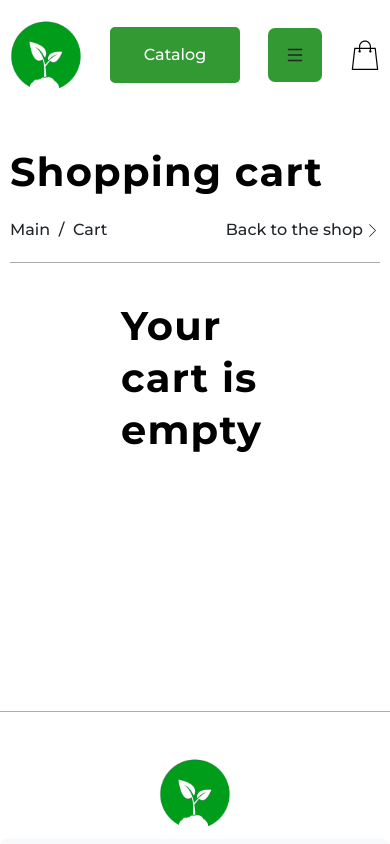
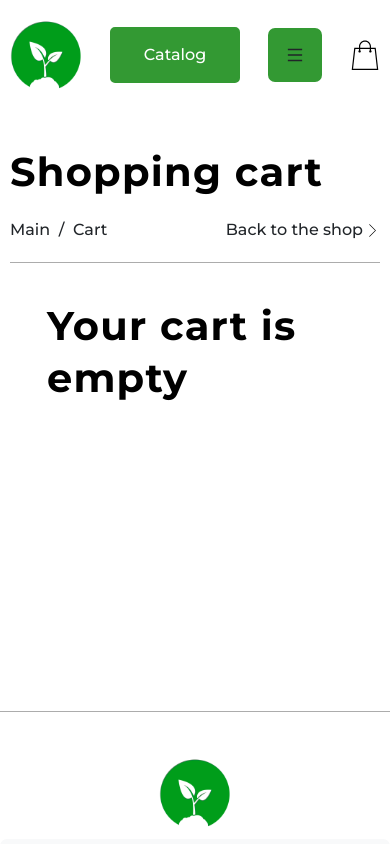
Before and after one commit to lena-karen/TelRanFinalProject, a React (Create React App) app: page /cart in a window 390 px wide. Shown: the top 844 px of the page. Built offline with nearby package versions, Linux system fonts and the light colour scheme.

Commit message:
mobile menu fixed

```diff
--- a/src/components/Header/index.jsx
+++ b/src/components/Header/index.jsx
@@ -11,7 +11,7 @@ import { motion } from 'framer-motion'
 import { useSelector } from 'react-redux'
 
 export default function Header() {
-  const [isMenuOpened, setIsMenuOpened] = useState(false)
+  let [isMenuOpened, setIsMenuOpened] = useState(false)
   const productsInCart = useSelector(state => state.cart)
   const menuDivRef = useRef(null)
   const menuIconRef = useRef(null)
@@ -20,7 +20,7 @@ export default function Header() {
     if (!menuDivRef.current?.contains(event.target) && !menuIconRef.current?.contains(event.target) ) {
       setIsMenuOpened(false)
     } else {
-      setIsMenuOpened(true)
+      setIsMenuOpened(!isMenuOpened)
     }
   })
 
@@ -66,7 +66,6 @@ export default function Header() {
 
       <div
         className = {styles.menu_icon}
-        onClick = {() => setIsMenuOpened(!isMenuOpened)}
         ref = {menuDivRef}
       >
         <MenuOutlined />
--- a/src/pages/CartPage/index.module.css
+++ b/src/pages/CartPage/index.module.css
@@ -128,4 +128,8 @@ a:hover svg{
 	.order_details, .form {
 		width: 100%;
 	}
+
+	.message {
+		margin: 10%;
+	}
 }
```
